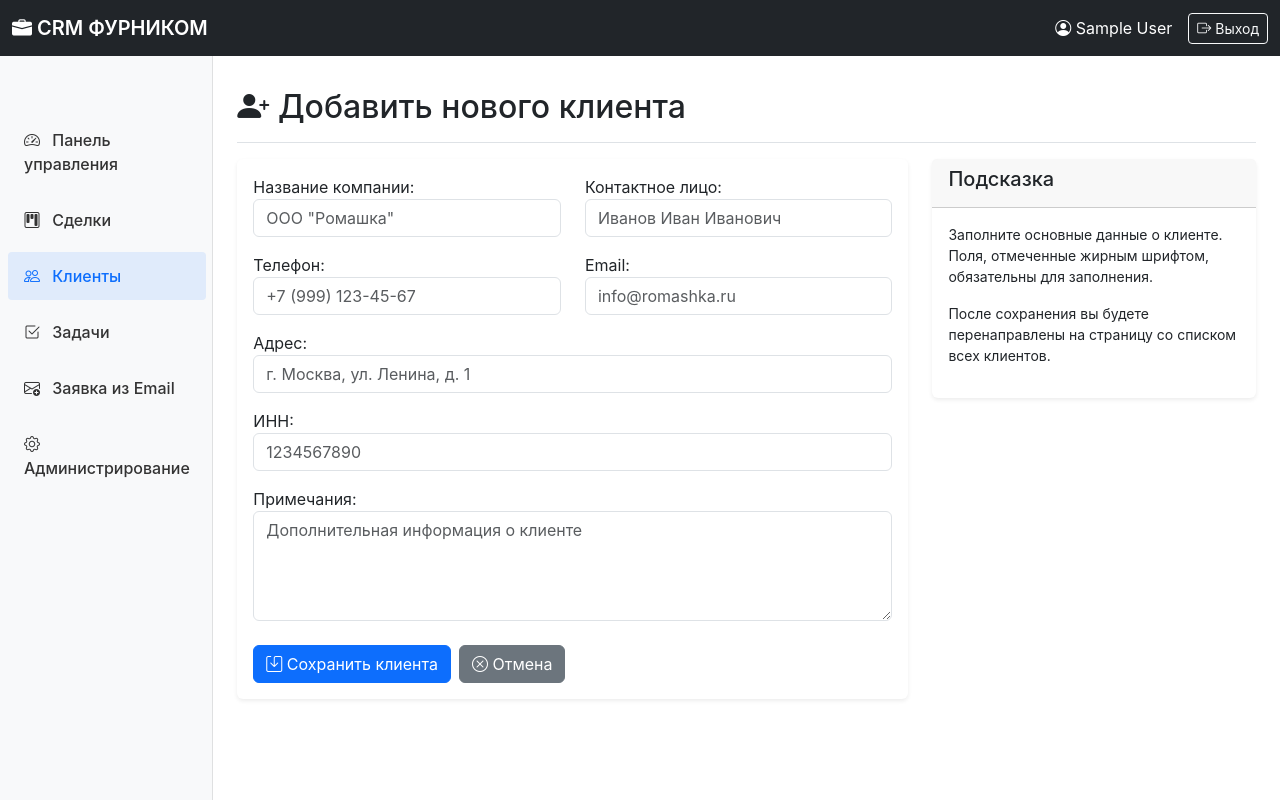
After one commit to zxcrediska/CRM_Systef_FURNIKOM, a Django app: page /crm/clients/create/ in a window 1280 px wide. The commit adds this page. Run offline with Django 5.2, Linux system fonts and the light colour scheme; the visitor is signed in with stand-in values (Sample User, id 1).

Commit message:
Add files via upload

```diff
--- a/crm/forms.py
+++ b/crm/forms.py
@@ -1,5 +1,35 @@
 from django import forms
-from .models import Client, Deal, Interaction, DealProduct, Product
+from .models import Client, Deal, Interaction, DealProduct, Product, Task
+
+
+class ClientCreateForm(forms.ModelForm):
+    """Форма для создания нового клиента"""
+
+    class Meta:
+        model = Client
+
+        fields = ['name', 'contact_person', 'phone', 'email', 'address', 'inn', 'notes']
+
+        widgets = {
+            'name': forms.TextInput(attrs={'class': 'form-control', 'placeholder': 'ООО "Ромашка"'}),
+            'contact_person': forms.TextInput(attrs={'class': 'form-control', 'placeholder': 'Иванов Иван Иванович'}),
+            'phone': forms.TextInput(attrs={'class': 'form-control', 'placeholder': '+7 (999) 123-45-67'}),
+            'email': forms.EmailInput(attrs={'class': 'form-control', 'placeholder': 'info@romashka.ru'}),
+            'address': forms.TextInput(attrs={'class': 'form-control', 'placeholder': 'г. Москва, ул. Ленина, д. 1'}),
+            'inn': forms.TextInput(attrs={'class': 'form-control', 'placeholder': '1234567890'}),
+            'notes': forms.Textarea(
+                attrs={'class': 'form-control', 'rows': 4, 'placeholder': 'Дополнительная информация о клиенте'}),
+        }
+
+        labels = {
+            'name': 'Название компании',
+            'contact_person': 'Контактное лицо',
+            'phone': 'Телефон',
+            'email': 'Email',
+            'address': 'Адрес',
+            'inn': 'ИНН',
+            'notes': 'Примечания',
+        }
 
 
 class ClientLeadForm(forms.Form):
@@ -146,7 +176,7 @@ class DealProductForm(forms.ModelForm):
 
     def __init__(self, *args, **kwargs):
         super().__init__(*args, **kwargs)
-        self.fields['product'].queryset = Product.objects.filter(in_stock=True)
+        self.fields['product'].queryset = Product.objects.all()
         self.fields['product'].empty_label = '--- Выберите товар ---'
 
         # Делаем цену необязательной при заполнении формы —
--- a/crm/models.py
+++ b/crm/models.py
@@ -197,7 +197,14 @@ class Product(models.Model):
     description = models.TextField('Описание', blank=True)
     price = models.DecimalField('Цена', max_digits=10, decimal_places=2)
     unit = models.CharField('Единица измерения', max_length=20, default='шт.')
-    in_stock = models.BooleanField('В наличии', default=True)
+    stock_quantity = models.DecimalField(
+        'Количество на складе',
+        max_digits=10,
+        decimal_places=2,
+        default=0.00,
+        help_text='Укажите точное количество товара на складе.'
+    )
+    in_stock = models.BooleanField('В наличии (быстрый доступ)', default=True, editable=False)
     created_at = models.DateTimeField('Дата добавления', auto_now_add=True)
 
     class Meta:
--- /dev/null
+++ b/crm/templates/crm/client_form.html
@@ -0,0 +1,92 @@
+{% extends 'crm/base.html' %}
+
+{% block title %}Добавить нового клиента{% endblock %}
+
+{% block content %}
+<div class="d-flex justify-content-between flex-wrap flex-md-nowrap align-items-center pb-2 mb-3 border-bottom">
+    <h1 class="h2"><i class="bi bi-person-plus-fill"></i> Добавить нового клиента</h1>
+</div>
+
+<div class="row">
+    <div class="col-md-8">
+        <div class="card">
+            <div class="card-body">
+                <form method="post">
+                    {% csrf_token %}
+
+                    {% if form.non_field_errors %}
+                        <div class="alert alert-danger">
+                            {% for error in form.non_field_errors %}
+                                <p>{{ error }}</p>
+                            {% endfor %}
+                        </div>
+                    {% endif %}
+
+                    <div class="row">
+                        <div class="col-md-6 mb-3">
+                            {{ form.name.label_tag }}
+                            {{ form.name }}
+                            {% if form.name.errors %}<div class="text-danger small mt-1">{{ form.name.errors }}</div>{% endif %}
+                        </div>
+                        <div class="col-md-6 mb-3">
+                            {{ form.contact_person.label_tag }}
+                            {{ form.contact_person }}
+                        </div>
+                    </div>
+
+                    <div class="row">
+                        <div class="col-md-6 mb-3">
+                            {{ form.phone.label_tag }}
+                            {{ form.phone }}
+                            {% if form.phone.errors %}<div class="text-danger small mt-1">{{ form.phone.errors }}</div>{% endif %}
+                        </div>
+                        <div class="col-md-6 mb-3">
+                            {{ form.email.label_tag }}
+                            {{ form.email }}
+                        </div>
+                    </div>
+
+                    <div class="mb-3">
+                        {{ form.address.label_tag }}
+                        {{ form.address }}
+                    </div>
+
+                    <div class="mb-3">
+                        {{ form.inn.label_tag }}
+                        {{ form.inn }}
+                    </div>
+
+                    <div class="mb-3">
+                        {{ form.notes.label_tag }}
+                        {{ form.notes }}
+                    </div>
+
+                    <div class="d-flex gap-2 mt-4">
+                        <button type="submit" class="btn btn-primary">
+                            <i class="bi bi-save"></i> Сохранить клиента
+                        </button>
+                        <a href="{% url 'crm:clients_list' %}" class="btn btn-secondary">
+                            <i class="bi bi-x-circle"></i> Отмена
+                        </a>
+                    </div>
+                </form>
+            </div>
+        </div>
+    </div>
+    <div class="col-md-4">
+        <div class="card">
+            <div class="card-header">
+                <h5>Подсказка</h5>
+            </div>
+            <div class="card-body">
+                <p class="small">
+                    Заполните основные данные о клиенте. Поля, отмеченные жирным шрифтом, обязательны для заполнения.
+                </p>
+                <p class="small">
+                    После сохранения вы будете перенаправлены на страницу со списком всех клиентов.
+                </p>
+            </div>
+        </div>
+    </div>
+</div>
+{% endblock %}
--- a/crm/templates/crm/clients_list.html
+++ b/crm/templates/crm/clients_list.html
@@ -5,7 +5,7 @@
 {% block content %}
 <div class="d-flex justify-content-between flex-wrap flex-md-nowrap align-items-center pb-2 mb-3 border-bottom">
     <h1 class="h2"><i class="bi bi-people"></i> Клиенты</h1>
-    <div class="btn-toolbar mb-2 mb-md-0">
+     <div class="d-flex align-items-center gap-1">
         <form class="d-flex" method="get">
             <input class="form-control me-2" type="search" name="search"
                    placeholder="Поиск..." value="{{ search_query }}">
@@ -13,6 +13,9 @@
                 <i class="bi bi-search"></i>
             </button>
         </form>
+         <a href="{% url 'crm:client_create' %}" class="btn btn-primary btn-sm">
+            <i class="bi bi-plus-circle"></i>
+         </a>
     </div>
 </div>
 
--- a/crm/urls.py
+++ b/crm/urls.py
@@ -18,6 +18,7 @@ urlpatterns = [
     path('deals/<int:pk>/remove-product/<int:product_pk>/', views.deal_remove_product, name='deal_remove_product'),
     path('deals/<int:pk>/status/<str:new_status>/', views.deal_change_status, name='deal_change_status'),
     path('clients/', views.clients_list, name='clients_list'),
+    path('clients/create/', views.client_create, name='client_create'),
     path('clients/<int:pk>/', views.client_detail, name='client_detail'),
 
     # Задачи
--- a/crm/views.py
+++ b/crm/views.py
@@ -10,13 +10,30 @@ from datetime import timedelta
 import json
 
 from .models import Client, Deal, Task, Interaction, Product, DealProduct
-from .forms import ClientLeadForm, EmailLeadForm, DealEditForm, DealProductForm
+from .forms import ClientCreateForm
 
 
 from .forms import (
     ClientLeadForm, EmailLeadForm, DealEditForm,
     DealProductForm, DealAmountForm, TaskCreateForm, TaskEditForm
 )
+
+
+@login_required
+def client_create(request):
+    """Представление для создания нового клиента"""
+    if request.method == 'POST':
+        form = ClientCreateForm(request.POST)
+        if form.is_valid():
+            client = form.save()
+            messages.success(request, f'Клиент "{client.name}" успешно создан!')
+            return redirect('crm:clients_list')
+        else:
+            messages.error(request, 'Пожалуйста, исправьте ошибки в форме.')
+    else:
+        form = ClientCreateForm()
+
+    return render(request, 'crm/client_form.html', {'form': form})
 
 
 @login_required
```
Also changed, not shown: crm/admin.py (+5 -5 lines), crm/migrations/0003_remove_product_in_stock_product_quantity_in_stock.py (added), crm/migrations/0004_remove_product_quantity_in_stock_product_in_stock_and_more.py (added).
